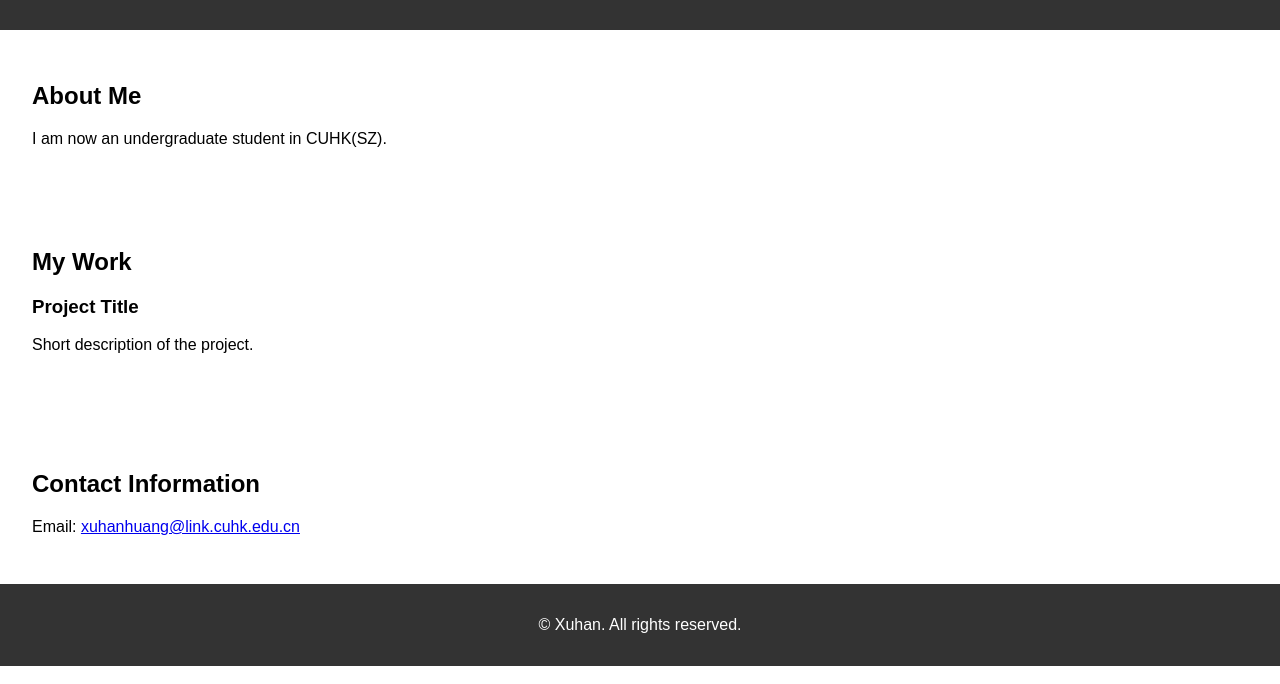
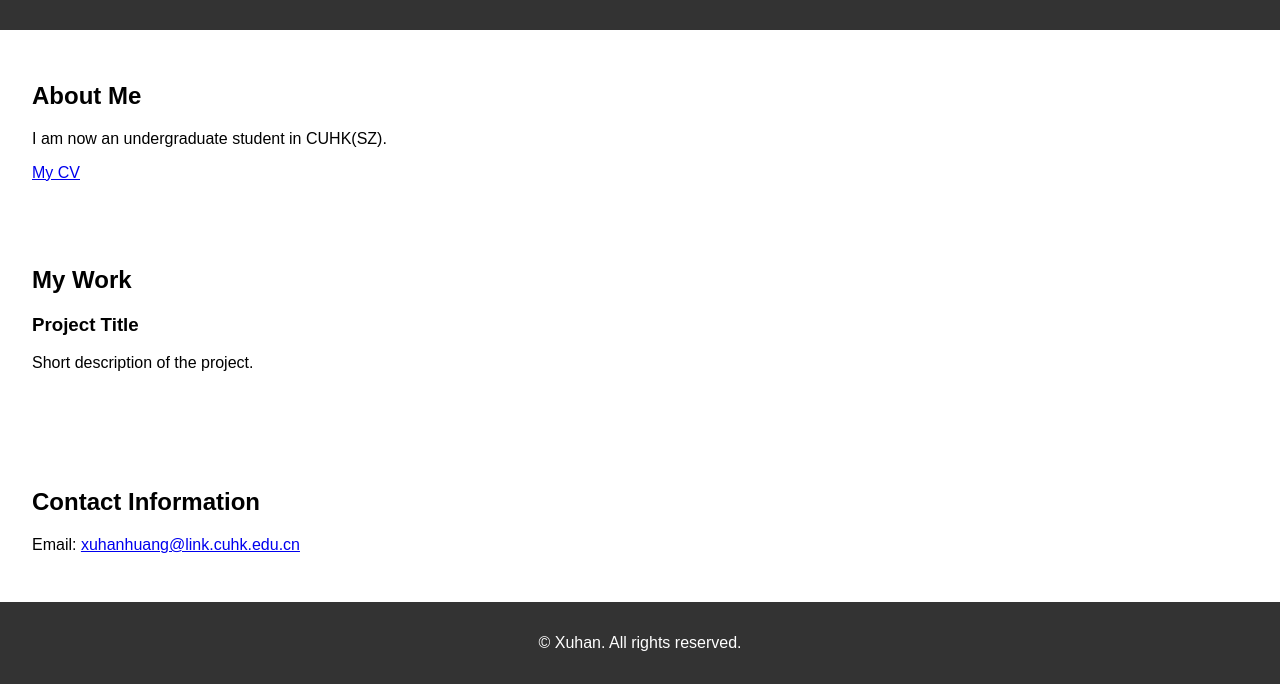
Before and after one commit to Function-Huang/Function-Huang.github.io, a plain HTML site: page index.html in a window 1280 px wide. Shown: the part 116-800 px from the top of the page. Drawn offline with Linux system fonts and the light colour scheme.

Commit message:
Add link to CV

```diff
--- a/index.html
+++ b/index.html
@@ -30,6 +30,8 @@
 <section id="about">
     <h2>About Me</h2>
     <p>I am now an undergraduate student in CUHK(SZ).</p>
+    <a href="yourname-cv.pdf" target="_blank">My CV</a>
+
 </section>
 
 <section id="portfolio">
```
